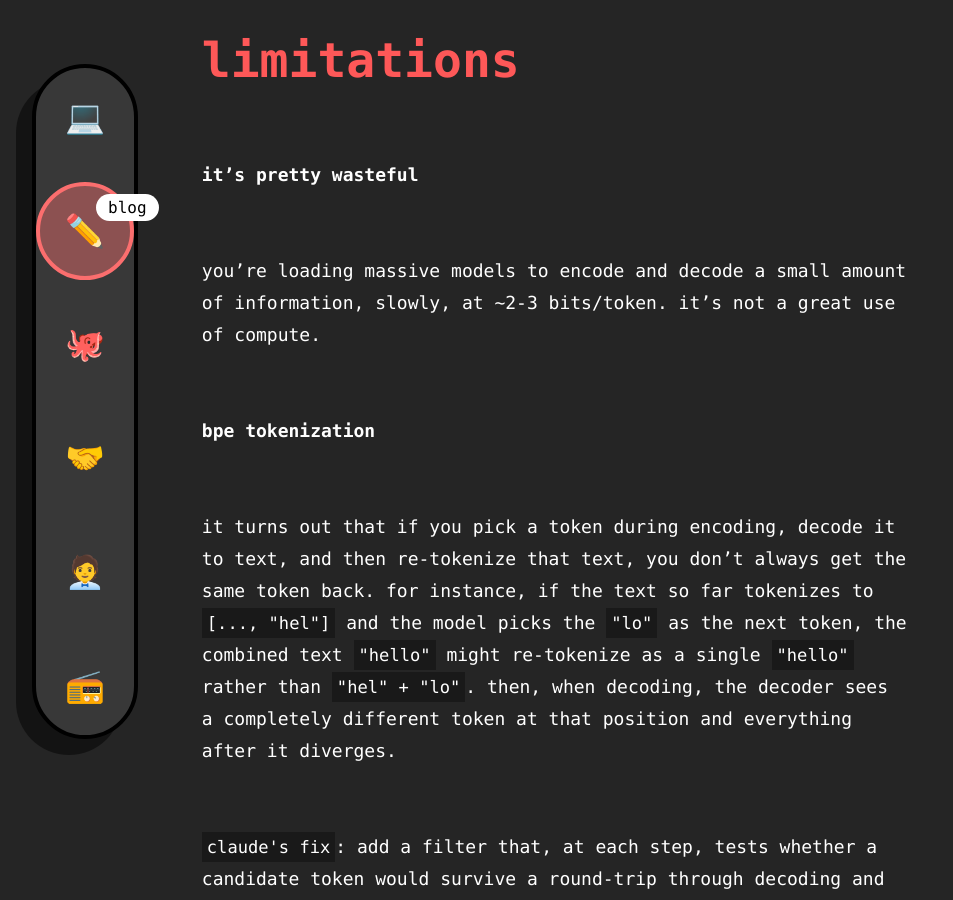
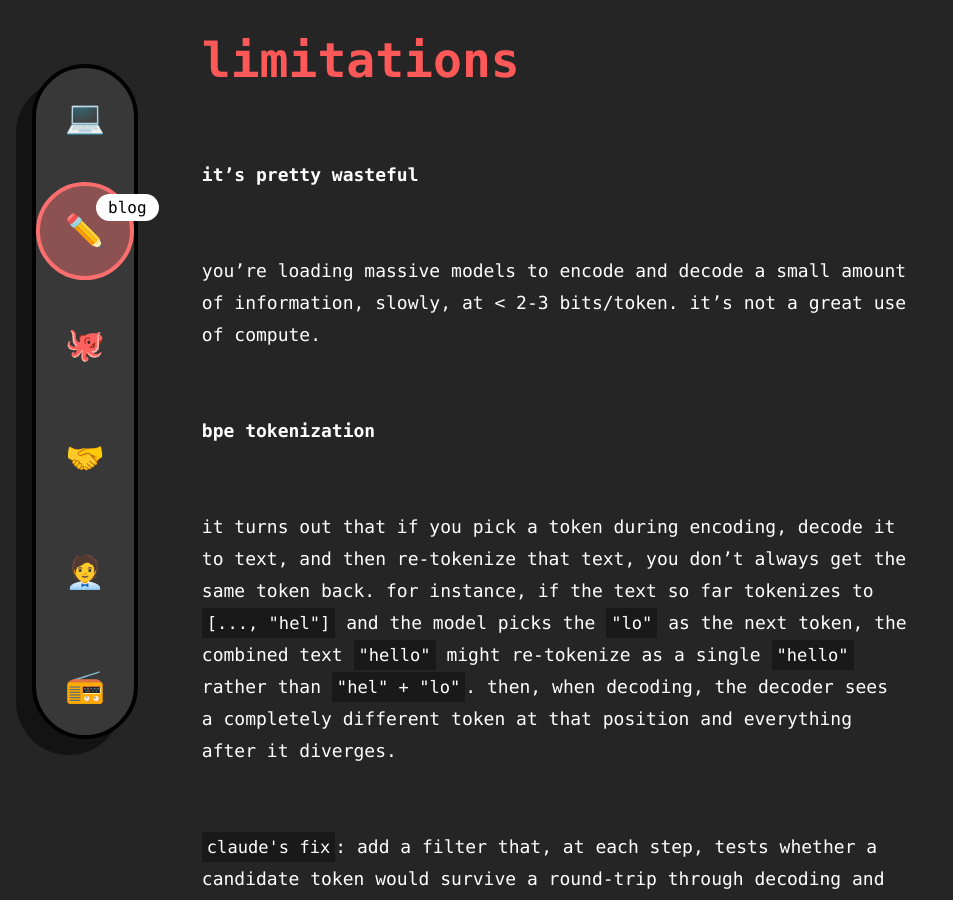
Before and after one commit to tbrockman/tbrockman.github.io, a Jekyll site: the page built from _posts/2026-03-27-a-recipe-for-steganogravy.md, in a window 1280 px wide and 900 px high, scrolled down 5061 px. Shown: the whole window, without its empty margins (0-953 px from the left). Built offline with Jekyll 4.4.1, drawn with Linux system fonts in a browser that asks for light colours.

Commit message:
Ceiling.

```diff
--- a/_posts/2026-03-27-a-recipe-for-steganogravy.md
+++ b/_posts/2026-03-27-a-recipe-for-steganogravy.md
@@ -120,7 +120,7 @@ Decoding is just the reverse: run the same model with the same prompt, reconstru
 
 **it's pretty wasteful**
 
-You're loading massive models to encode and decode a small amount of information, slowly, at ~2-3 bits/token. It's not a great use of compute.
+You're loading massive models to encode and decode a small amount of information, slowly, at < 2-3 bits/token. It's not a great use of compute.
 
 **bpe tokenization**
 
```
